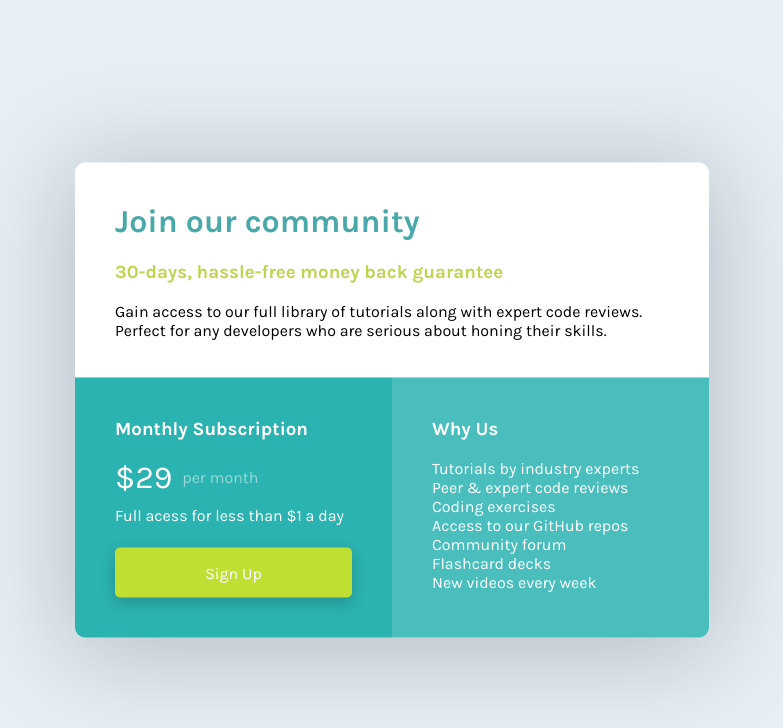
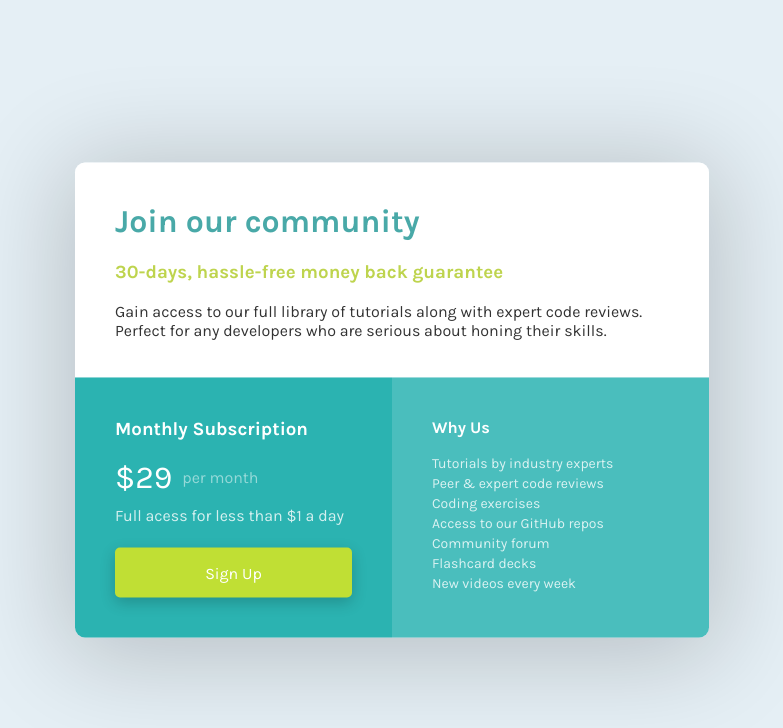
Before and after one commit to KaioDelmondes/FrontWeb, a plain HTML site: page Iniciante/single-price-grid-component-master/index.html in a window 1280 px wide. Shown: the whole page, without its empty margins (248-1031 px from the left). Drawn offline with Linux system fonts and the light colour scheme.

Commit message:
Conclusão do layout desktop.

```diff
--- a/Iniciante/single-price-grid-component-master/index.html
+++ b/Iniciante/single-price-grid-component-master/index.html
@@ -24,7 +24,7 @@
       <div class="content">
         <h1 style="color: #49A9A8">Join our community</h1>
           <h3 style="color: #BED44E">30-days, hassle-free money back guarantee</h3>
-          <p>
+          <p class="opac-text">
             Gain access to our full library of tutorials along with expert code reviews.<br>
             Perfect for any developers who are serious about honing their skills.<br>
           </p>
@@ -32,23 +32,23 @@
     </div>
 
     <div class="bottom-cards">
-      <div class="bottom-card" style="background-color: #2BB3B1;">
+      <div class="bottom-card">
         <div class="content">
           <h3>Monthly Subscription</h3>
           <div class="price-space">
             <span>$29</span> <span>per month</span>
           </div>
-          <span>Full acess for less than $1 a day</span>
+          <span class="opac-text">Full acess for less than $1 a day</span>
           <button class="btn-sign">
             Sign Up
           </button>
         </div>
       </div>
 
-      <div class="bottom-card" style="background-color: #4ABEBD;">
+      <div class="bottom-card">
         <div class="content">
           <h3>Why Us</h3>
-          <p class="content">
+          <p class="opac-text">
             Tutorials by industry experts<br>
             Peer & expert code reviews<br>
             Coding exercises<br>
--- a/Iniciante/single-price-grid-component-master/style.css
+++ b/Iniciante/single-price-grid-component-master/style.css
@@ -50,17 +50,21 @@ body{
 }
 .bottom-cards .bottom-card:first-child{
     border-bottom-left-radius: 10px;
+    background-color: #2BB3B1;
 }
 .bottom-cards .bottom-card:last-child{
     border-bottom-right-radius: 10px;
+    background-color: #4ABEBD;
+    font-size: 14px;
+    line-height: 20px;
 }
 
 .btn-sign{
     width: 100%;
     height: 50px;
-    border: 0px;
+    border: none;
     box-shadow: 0px 5px 15px 0px rgba(0, 0, 0, 0.2);
-    background-color: #BFDF32;
+    background-color: hsl(71, 73%, 54%);
     color: #fff;
     font-family: 'Karla', sans-serif;
     font-size: 16px;
@@ -88,6 +92,10 @@ h3, h1{
     margin-top: 0px;
 }
 
+.opac-text {
+    opacity: 0.8 ;
+}
+
 /**
 font-family: 'Karla', sans-serif;
 
```
